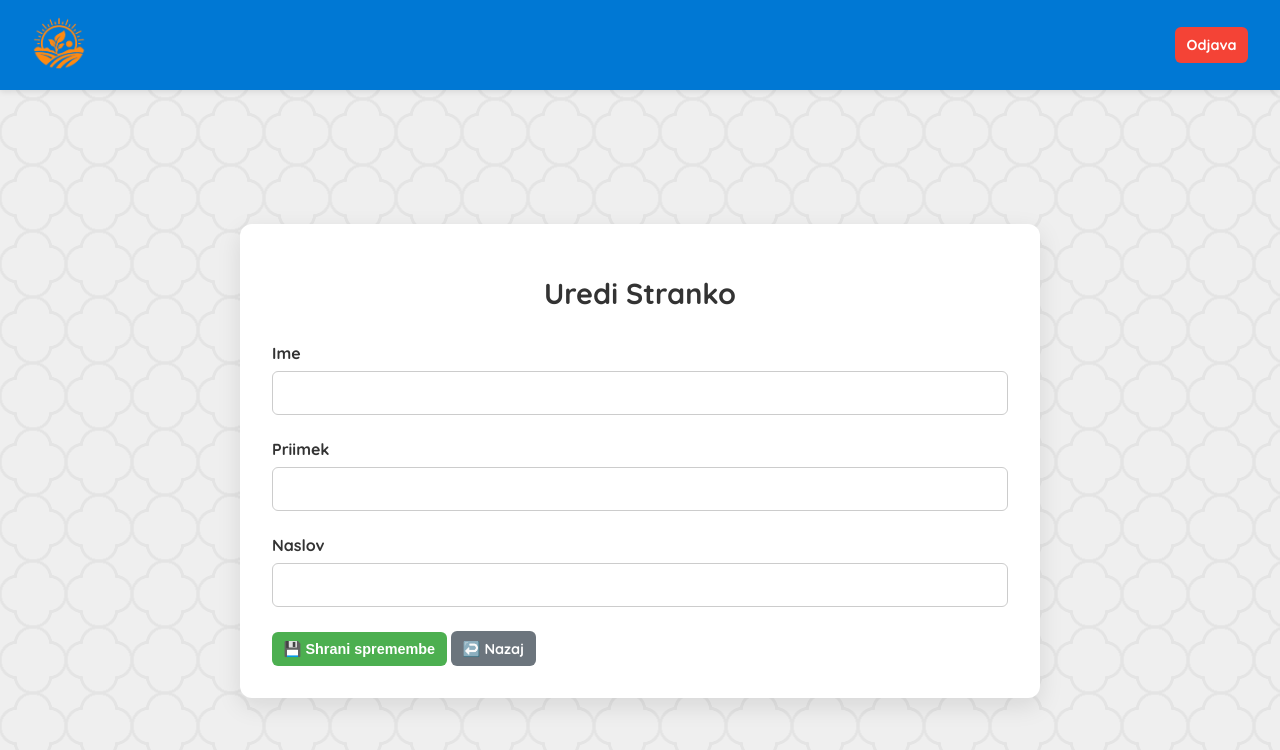
After one commit to beaverDamDemo/python-fastapi-sample-naloga, a FastAPI app: template templates/uredi_stranko.html in a window 1280 px wide. The commit adds this page. Shown: the top 750 px of the page. Run offline with FastAPI, Linux system fonts and the light colour scheme; the template is opened without the code that fills it, so the values that code supplies are empty.

Commit message:
added uredi stranko but the form save changes doesnt work

```diff
--- a/docker-compose.yml
+++ b/docker-compose.yml
@@ -6,4 +6,8 @@ services:
     ports:
       - "8000:8000"
     env_file:
-      - .env.prod
+      - .env.dev
+    volumes:
+      - .:/app
+    working_dir: /app
+    command: uvicorn main:app --reload --host 0.0.0.0 --port 8000
--- a/main.py
+++ b/main.py
@@ -1,4 +1,3 @@
-from urllib import response
 from fastapi import FastAPI, Depends, Form, HTTPException, Request
 from fastapi.responses import HTMLResponse, RedirectResponse
 from fastapi.templating import Jinja2Templates
@@ -7,17 +6,17 @@ from sqlalchemy import text
 from sqlalchemy.orm import Session
 from auth.dependencies import require_login
 from database_focal import SessionLocal
-from routers import racuni_router
-from routers.stranke_router import router as stranke_router
 from models.stranke_model import Stranka
 from models.racuni_model import Racun
+from routers.racuni_router import router as racuni_router
+from routers.stranke_router import router as stranke_router
 from routers.dodaj_stranko_router import router as dodaj_stranko_router
 from auth.session import login_user, logout_user, VALID_USERNAME, VALID_PASSWORD
 import urllib.parse
 
 
 app = FastAPI()
-app.include_router(racuni_router.router)
+app.include_router(racuni_router)
 app.include_router(dodaj_stranko_router)
 app.include_router(stranke_router)
 app.mount("/static", StaticFiles(directory="static"), name="static")
--- a/templates/seznam_strank.html
+++ b/templates/seznam_strank.html
@@ -21,7 +21,7 @@ content %}
         <td>{{ s.firstname }}</td>
         <td>{{ s.lastname }}</td>
         <td>{{ s.address }}</td>
-        <td>
+        <td style="display: flex; gap: 0.5rem">
           <form
             method="post"
             action="/stranke/{{ s.stranka_id }}/delete"
@@ -29,6 +29,9 @@ content %}
           >
             <button type="submit" class="btn btn-error">🗑️ Izbriši</button>
           </form>
+          <a href="/stranke/{{ s.stranka_id }}/uredi" class="btn btn-primary"
+            >✏️ Uredi</a
+          >
         </td>
       </tr>
       {% endfor %}
--- /dev/null
+++ b/templates/uredi_stranko.html
@@ -0,0 +1,44 @@
+{% extends "base.html" %} {% block title %}Uredi Stranko{% endblock %} {% block
+content %}
+<div class="container">
+  <h1>Uredi Stranko</h1>
+
+  <form method="post" action="/stranke/{{ stranka.stranka_id }}/uredi">
+    <div class="form-group">
+      <label for="firstname">Ime</label>
+      <input
+        type="text"
+        id="firstname"
+        name="firstname"
+        value="{{ stranka.firstname }}"
+        required
+      />
+    </div>
+
+    <div class="form-group">
+      <label for="lastname">Priimek</label>
+      <input
+        type="text"
+        id="lastname"
+        name="lastname"
+        value="{{ stranka.lastname }}"
+        required
+      />
+    </div>
+
+    <div class="form-group">
+      <label for="address">Naslov</label>
+      <input
+        type="text"
+        id="address"
+        name="address"
+        value="{{ stranka.address }}"
+        required
+      />
+    </div>
+
+    <button type="submit" class="btn btn-success">💾 Shrani spremembe</button>
+    <a href="/stranke" class="btn btn-secondary">↩️ Nazaj</a>
+  </form>
+</div>
+{% endblock %}
```
Also changed, not shown: routers/stranke_router.py (+43 -13 lines).
